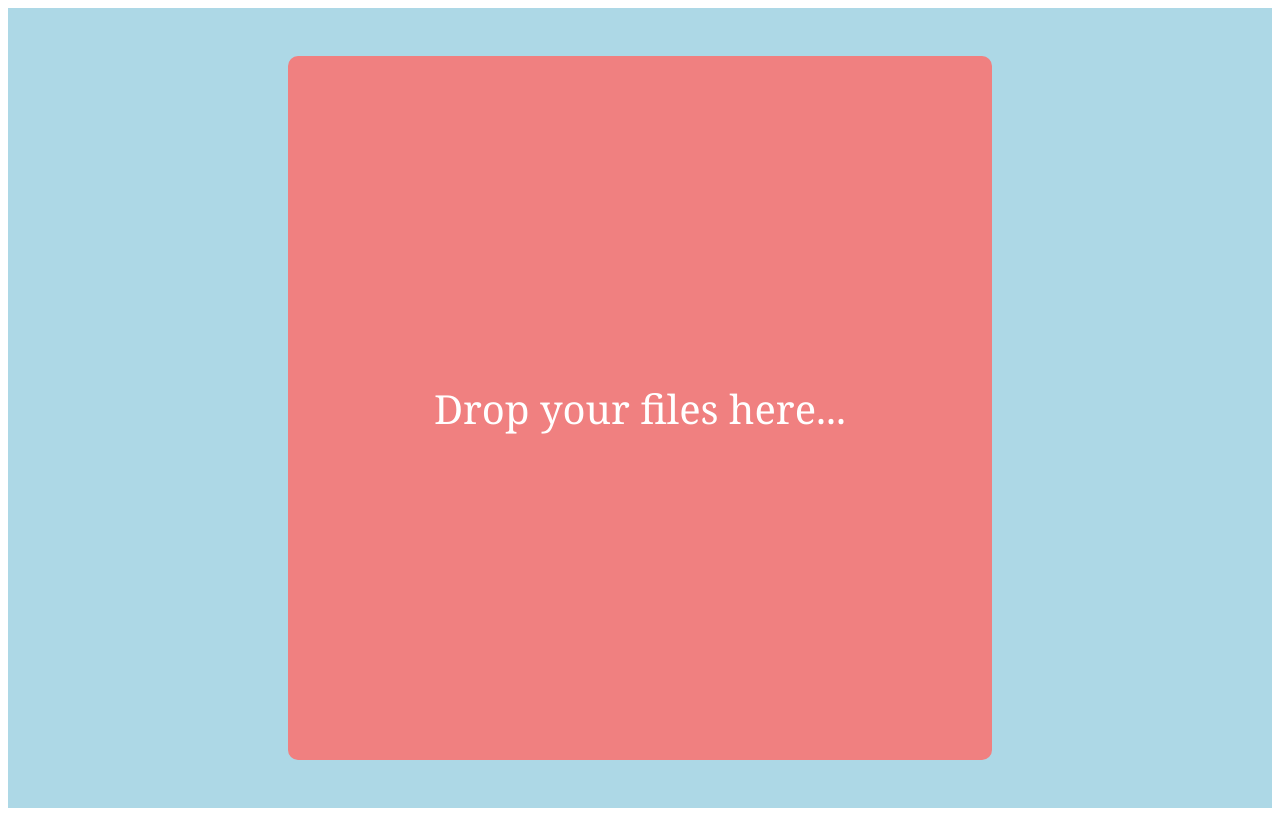
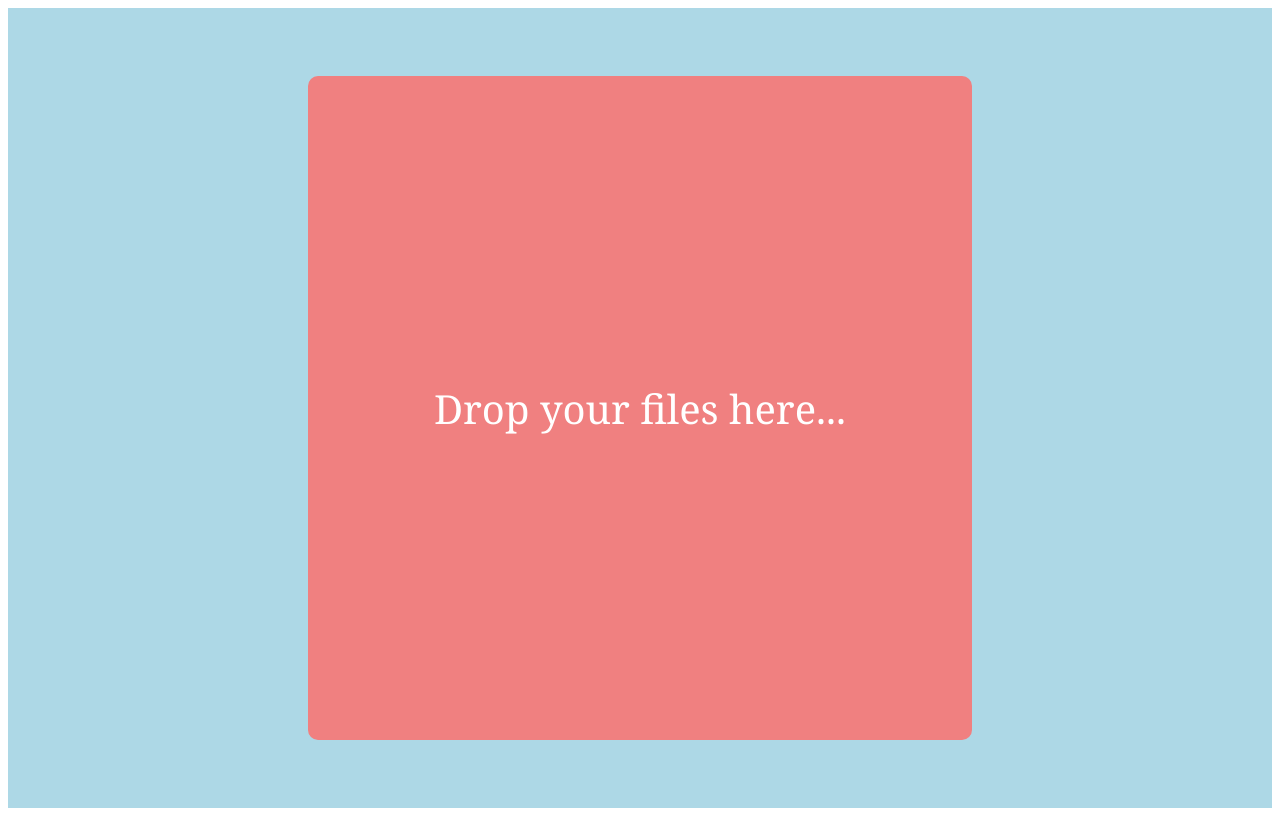
Before and after one commit to Suv4o/v-file-drop, a Vue app: page / in a window 1280 px wide. Built offline with nearby package versions, Linux system fonts and the light colour scheme.

Commit message:
Added new style

```diff
--- a/src/App.vue
+++ b/src/App.vue
@@ -22,6 +22,7 @@ function setUrlFromFiles(files: FileList | File) {
 }
 
 function onFileChange(files: FileList | File) {
+    console.log(files);
     setUrlFromFiles(files);
 }
 </script>
@@ -45,6 +46,8 @@ function onFileChange(files: FileList | File) {
     background-color: lightblue;
 }
 .file-upload {
+    max-width: 600px;
+    max-height: 600px;
     width: 50vw;
     height: 50vw;
     background-size: cover;
```
